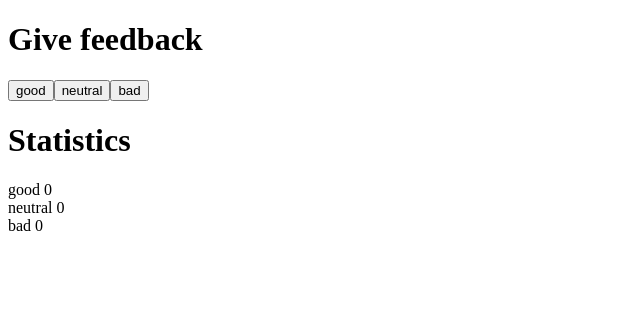
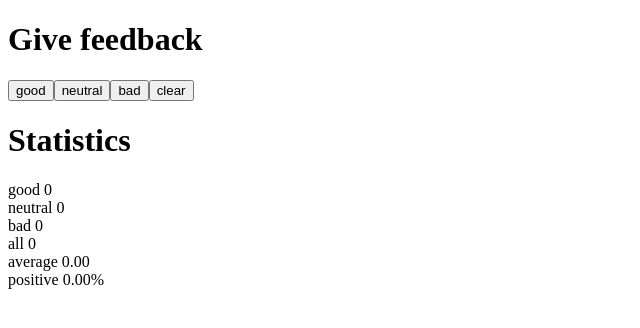
Before and after one commit to XavierSs21/FullStack---Open-Course, a React (Vite) app in the folder Part1/exercise1/: page / in a window 1280 px wide. Shown: the top 328 px of the page, without its empty margins (0-640 px from the left). Built offline with nearby package versions, Linux system fonts and the light colour scheme.

Commit message:
exercise 1.7: metodos reutilizables y logica separada

```diff
--- a/Part1/exercise1/src/App.jsx
+++ b/Part1/exercise1/src/App.jsx
@@ -4,8 +4,23 @@ const Header = ({ text }) => <h1>{text}</h1>
 
 const Button = ({ handleEvent, text }) => <button onClick={handleEvent}>{text}</button>
 
+const Statistics = ({ good, neutral, bad }) => {
+  const total = good + neutral + bad
+  const average = total === 0 ? 0 : (good * 1 + neutral * 0 + bad * -1) / total
+  const positive = total === 0 ? 0 : (good * 100) / total
+  return (
+      <div>
+        good {good} <br/>
+        neutral {neutral} <br/>
+        bad {bad} <br/>
+        all {total} <br/>
+        average {average.toFixed(2)} <br/>
+        positive {positive.toFixed(2)}%
+      </div>
+  )
+}
+
 const App = () => {
-  // guarda los clics de cada botón en su propio estado
   const [good, setGood] = useState(0)
   const [neutral, setNeutral] = useState(0)
   const [bad, setBad] = useState(0)
@@ -16,8 +31,15 @@ const App = () => {
 
   const handleBadFeed = () => setBad(bad + 1)
 
+  const clearClicks = () => {
+    setGood(0)
+    setNeutral(0)
+    setBad(0)
+  }
+
   const mainTitle = 'Give feedback'
   const statisticsTitle = 'Statistics'
+
   return (
     <div>
       <Header text={mainTitle}/>
@@ -25,14 +47,10 @@ const App = () => {
       <Button handleEvent={handleGoodFeed} text={'good'} />
       <Button handleEvent={handleNeutralFeed} text={'neutral'} />
       <Button handleEvent={handleBadFeed} text={'bad'} />
+      <Button handleEvent={clearClicks} text={'clear'} />
 
       <Header text={statisticsTitle}/>
-      <p>
-        good {good} <br/>
-        neutral {neutral} <br/>
-        bad {bad}
-      </p>
-
+      <Statistics good={good} neutral={neutral} bad={bad}/>
     </div>
   )
 }
```
